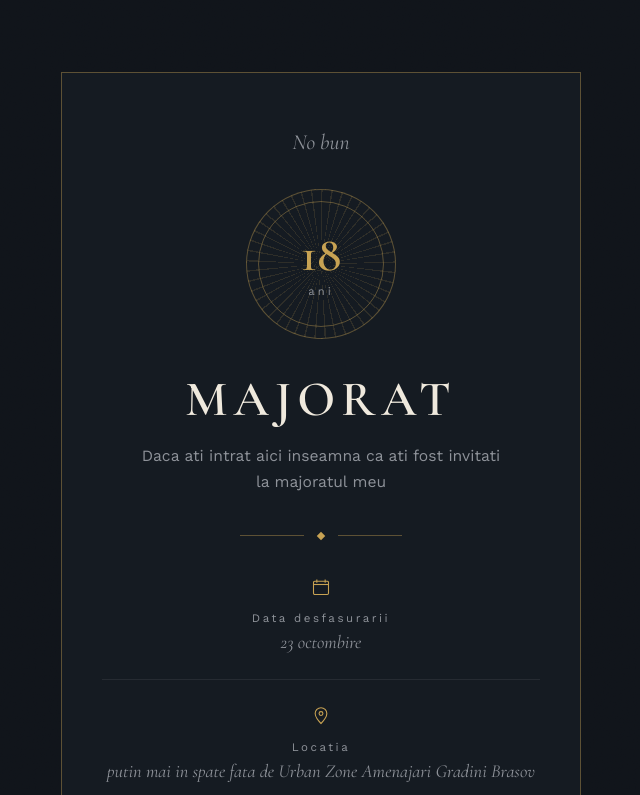
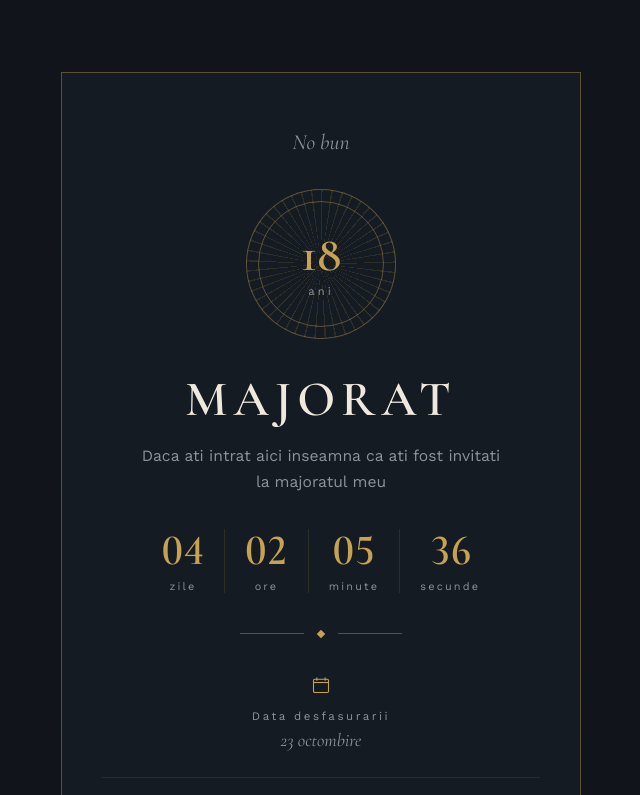
Before and after one commit to Homarul/Maj, a plain HTML site: page index.html in a window 1280 px wide. Shown: the top 795 px of the page, without its empty margins (319-959 px from the left). Drawn offline with nearby package versions, Linux system fonts and the light colour scheme; grey boxes are pictures that could not be loaded.

Commit message:
Add files via upload

```diff
--- a/index.html
+++ b/index.html
@@ -131,6 +131,45 @@
     color:var(--ink-soft);
   }
 
+  /* countdown */
+  .countdown{
+    display:flex;
+    justify-content:center;
+    margin:34px 0 0;
+  }
+  .countdown .unit{
+    min-width:62px;
+    padding:0 clamp(10px, 3.5vw, 20px);
+  }
+  .countdown .unit + .unit{
+    border-left:1px solid var(--gold-faint);
+  }
+  .countdown .n{
+    display:block;
+    font-family:'Cormorant Garamond', serif;
+    font-weight:600;
+    font-size:clamp(2rem, 9vw, 2.7rem);
+    line-height:1;
+    color:var(--gold);
+    font-feature-settings:"lnum" 1, "tnum" 1;
+    font-variant-numeric:lining-nums tabular-nums;
+  }
+  .countdown .l{
+    display:block;
+    margin-top:8px;
+    font-size:0.68rem;
+    letter-spacing:0.2em;
+    color:var(--ink-soft);
+  }
+  .countdown-done{
+    display:none;
+    margin:14px 0 0;
+    font-family:'Cormorant Garamond', serif;
+    font-style:italic;
+    font-size:1.2rem;
+    color:var(--gold);
+  }
+
   .divider{
     display:flex;
     align-items:center;
@@ -246,6 +285,14 @@
     <h1 class="title">MAJORAT</h1>
     <p class="question">Daca ati intrat aici inseamna ca ati fost invitati la majoratul meu</p>
 
+    <div class="countdown" id="countdown" role="timer" aria-label="Timp ramas pana la petrecere">
+      <div class="unit"><span class="n" id="cd-days">00</span><span class="l">zile</span></div>
+      <div class="unit"><span class="n" id="cd-hours">00</span><span class="l">ore</span></div>
+      <div class="unit"><span class="n" id="cd-mins">00</span><span class="l">minute</span></div>
+      <div class="unit"><span class="n" id="cd-secs">00</span><span class="l">secunde</span></div>
+    </div>
+    <p class="countdown-done" id="cd-done">Incepe acum!</p>
+
     <div class="divider" aria-hidden="true"><span class="line"></span><span class="diamond"></span><span class="line"></span></div>
 
     <div class="rows">
@@ -268,7 +315,7 @@
       <div class="row">
         <svg viewBox="0 0 24 24" fill="none" stroke="currentColor" stroke-width="1.3"><circle cx="12" cy="12" r="9"/><line x1="12" y1="12" x2="12" y2="7"/><line x1="12" y1="12" x2="15.5" y2="14"/></svg>
         <p class="label">Ora</p>
-        <p class="value tbd">TBD</p>
+        <p class="value tbd">19:00</p>
       </div>
 
       <div class="row tinuta">
@@ -286,5 +333,39 @@
   </div>
 </main>
 
+<script>
+  // 23 octombrie 2026, ora 19:00 (ora Romaniei, UTC+3) - la fel pentru toata lumea, indiferent de fusul orar
+  var target = new Date("2026-10-23T19:00:00+03:00").getTime();
+
+  var elDays  = document.getElementById("cd-days");
+  var elHours = document.getElementById("cd-hours");
+  var elMins  = document.getElementById("cd-mins");
+  var elSecs  = document.getElementById("cd-secs");
+  var elDone  = document.getElementById("cd-done");
+  var box     = document.getElementById("countdown");
+
+  function pad(n){ return String(n).padStart(2, "0"); }
+
+  function tick(){
+    var diff = target - Date.now();
+
+    if (diff <= 0){
+      elDays.textContent = elHours.textContent = elMins.textContent = elSecs.textContent = "00";
+      elDone.style.display = "block";
+      clearInterval(timer);
+      return;
+    }
+
+    var s = Math.floor(diff / 1000);
+    elDays.textContent  = pad(Math.floor(s / 86400));
+    elHours.textContent = pad(Math.floor((s % 86400) / 3600));
+    elMins.textContent  = pad(Math.floor((s % 3600) / 60));
+    elSecs.textContent  = pad(s % 60);
+  }
+
+  var timer = setInterval(tick, 1000);
+  tick();
+</script>
+
 </body>
 </html>
```
